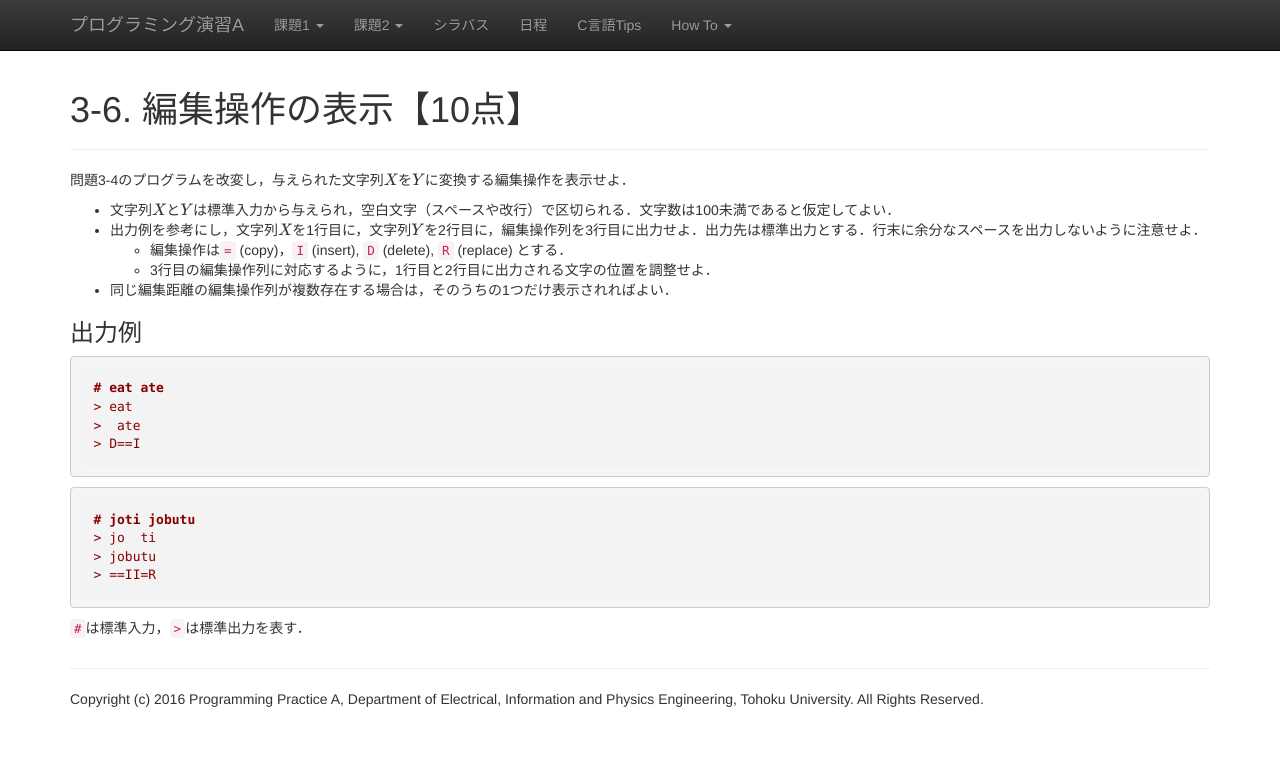
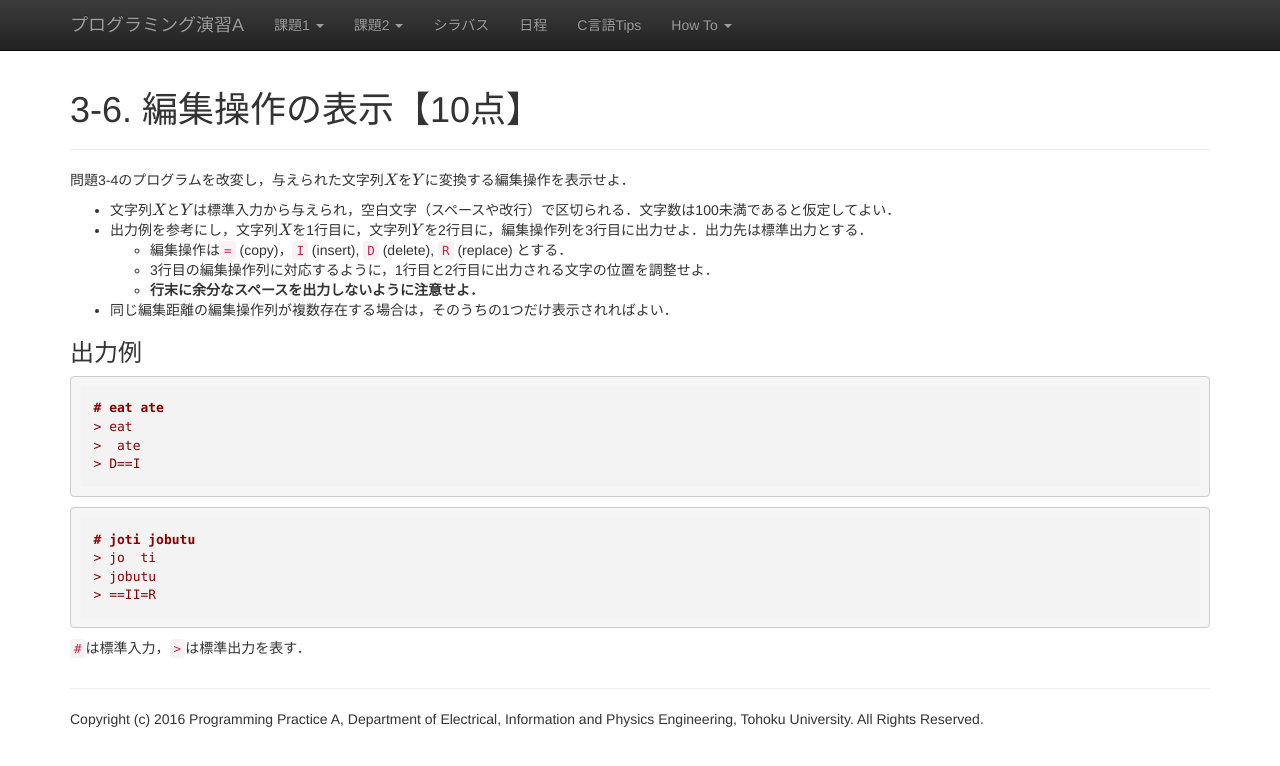
Before and after one commit to ecei-tohoku/ppa-public, a Jekyll site: the page built from kadai3tmp/p36.md, in a window 1280 px wide. Shown: the top 766 px of the page. Built offline with Jekyll 4.4.1, drawn with Linux system fonts in a browser that asks for light colours; nearby versions of some CDN libraries; formulas are drawn with MathJax 3.

Commit message:
p37: emphasized requirement of trimming.

```diff
--- a/kadai3tmp/p36.md
+++ b/kadai3tmp/p36.md
@@ -6,9 +6,10 @@ title: 3-6. 編集操作の表示【10点】
 問題3-4のプログラムを改変し，与えられた文字列$X$を$Y$に変換する編集操作を表示せよ．
 
 + 文字列$X$と$Y$は標準入力から与えられ，空白文字（スペースや改行）で区切られる．文字数は100未満であると仮定してよい．
-+ 出力例を参考にし，文字列$X$を1行目に，文字列$Y$を2行目に，編集操作列を3行目に出力せよ．出力先は標準出力とする．行末に余分なスペースを出力しないように注意せよ．
++ 出力例を参考にし，文字列$X$を1行目に，文字列$Y$を2行目に，編集操作列を3行目に出力せよ．出力先は標準出力とする．
     + 編集操作は`=` (copy)，`I` (insert), `D` (delete), `R` (replace) とする．
     + 3行目の編集操作列に対応するように，1行目と2行目に出力される文字の位置を調整せよ．
+    + **行末に余分なスペースを出力しないように注意せよ．**
 + 同じ編集距離の編集操作列が複数存在する場合は，そのうちの1つだけ表示されればよい．
 
 ### 出力例
```
